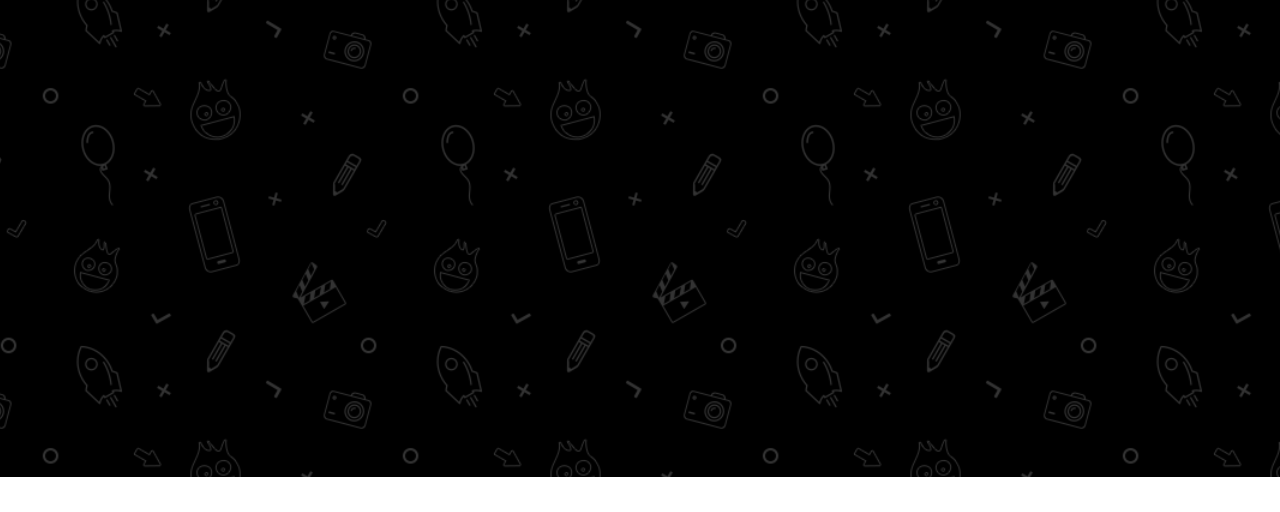
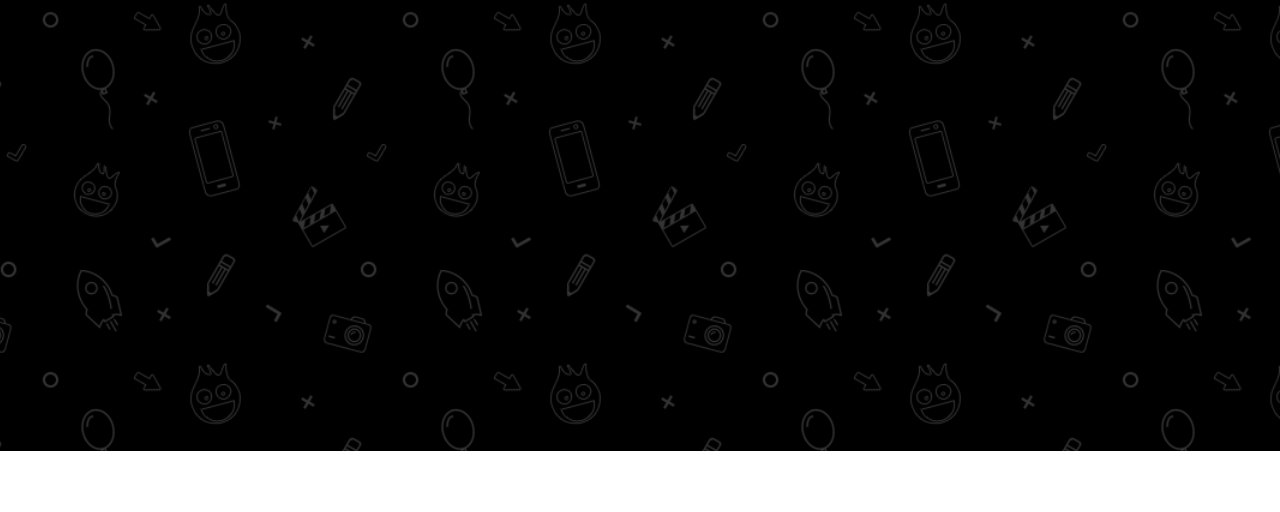
Before and after one commit to rtyom/hackday, a website: page public/index.html in a window 1280 px wide. Shown: the part 99-611 px from the top of the page. Drawn offline with nearby package versions, Linux system fonts and the light colour scheme; a script that the page names is missing.

```diff
--- a/less/styles.less
+++ b/less/styles.less
@@ -359,8 +359,8 @@
 }
 
 .intro {
-  margin-top: 76px;
-  height: 500px;
+  padding-top: 76px;
+  height: 550px;
   width: 100%;
   background-color: #000;
   .bg-r('pattern.png');
```
Also changed, not shown: public/css/main.css, 1 other file.
